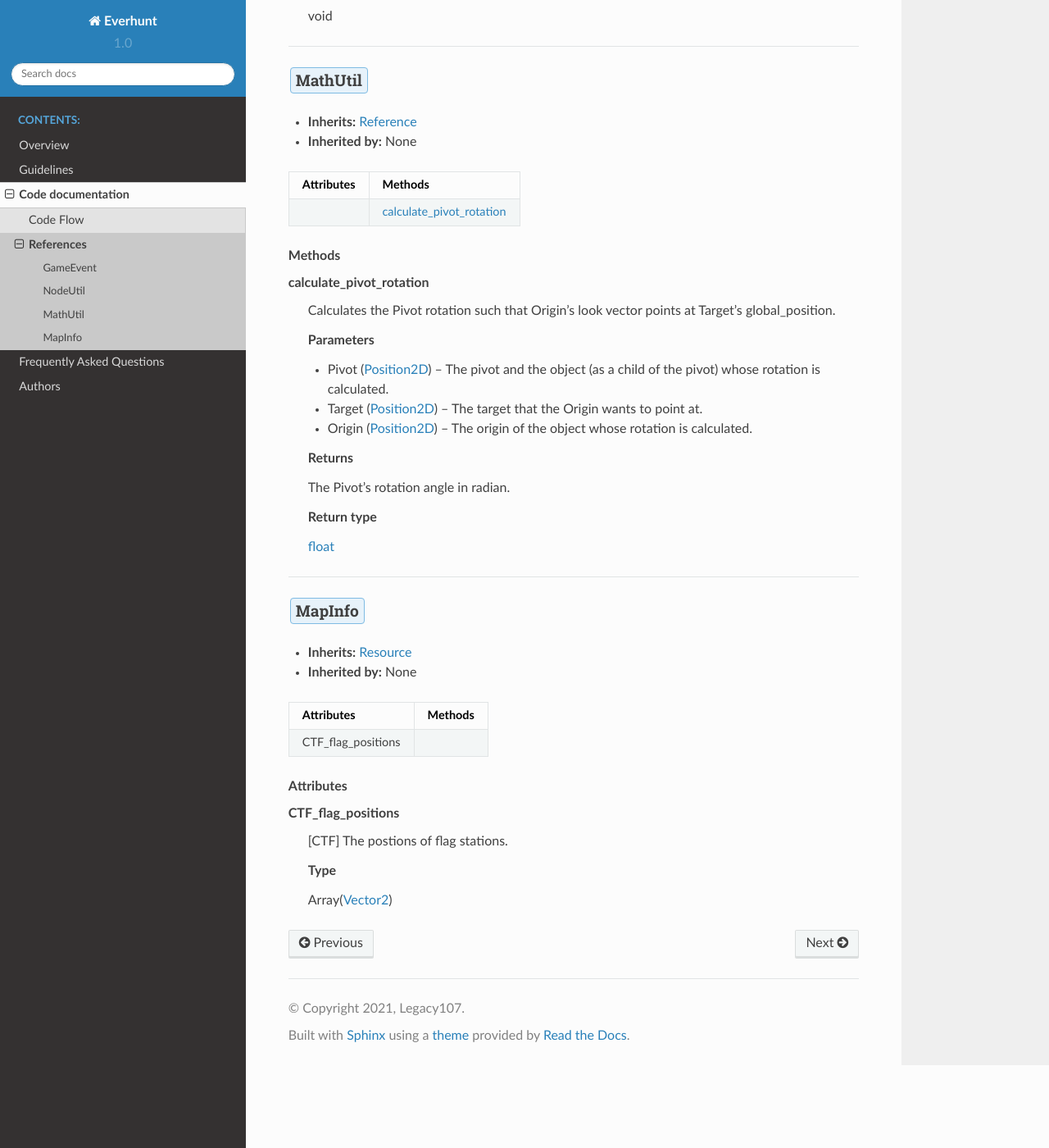
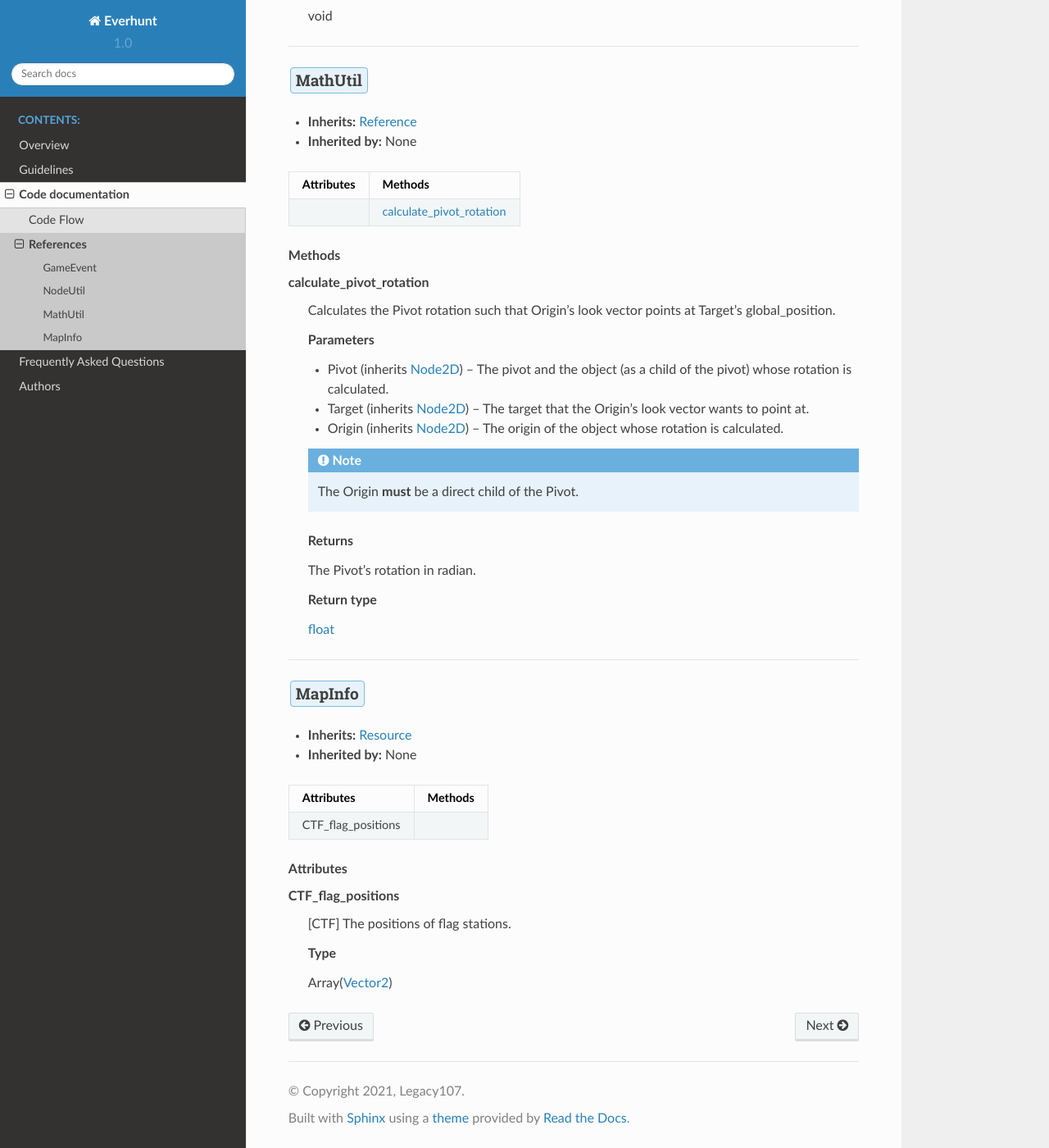
Before and after one commit to Legacy107/Everhunt, a Sphinx documentation site: the page built from docs/references.rst, in a window 1280 px wide and 1400 px high, scrolled down 1967 px. Shown: the whole window at 82% size. Built offline with Sphinx 7.4.7 and the Read the Docs theme 2.0.0, drawn with Linux system fonts in a browser that asks for light colours; some of the changed text lies outside the part shown.

Commit message:
Resolve issues

```diff
--- a/docs/authors.rst
+++ b/docs/authors.rst
@@ -2,5 +2,4 @@ Authors
 -------
 
 * Legacy107
-* sangpham2710
 * LeStolz
--- a/docs/codeDocumentation.rst
+++ b/docs/codeDocumentation.rst
@@ -6,5 +6,5 @@ Code documentation
     :caption: Contents:
     :glob:
 
-    flow*
+    flows*
     references*
--- a/docs/flow.rst
+++ b/docs/flows.rst
@@ -4,6 +4,6 @@ Code Flow
 Game Flow
 ---------
 
-.. image:: .\\images\\gameFLow.jpg
+.. image:: .\\images\\gameFlow.jpg
     :alt: game Flow
     :align: center
--- a/docs/references.rst
+++ b/docs/references.rst
@@ -123,16 +123,20 @@ This class contains global signals that can be emitted and connected by any node
 
             **Parameters**
 
-            - Pivot (`Position2D <https://docs.godotengine.org/en/stable/classes/class_position2d.html>`_) –
+            - Pivot (inherits `Node2D <https://docs.godotengine.org/en/stable/classes/class_node2d.html>`_) –
               The pivot and the object (as a child of the pivot) whose rotation is calculated.
-            - Target (`Position2D <https://docs.godotengine.org/en/stable/classes/class_position2d.html>`_) –
-              The target that the Origin wants to point at.
-            - Origin (`Position2D <https://docs.godotengine.org/en/stable/classes/class_position2d.html>`_) –
+            - Target (inherits `Node2D <https://docs.godotengine.org/en/stable/classes/class_node2d.html>`_) –
+              The target that the Origin's look vector wants to point at.
+            - Origin (inherits `Node2D <https://docs.godotengine.org/en/stable/classes/class_node2d.html>`_) –
               The origin of the object whose rotation is calculated.
+
+            .. note::
+
+              The Origin **must** be a direct child of the Pivot.
 
             **Returns**
 
-            The Pivot's rotation angle in radian.
+            The Pivot's rotation in radian.
 
             **Return type**
 
@@ -159,7 +163,7 @@ This class contains global signals that can be emitted and connected by any node
 
     .. glossary::
         CTF_flag_positions
-            [CTF] The postions of flag stations.
+            [CTF] The positions of flag stations.
 
             **Type**
 
```
Also changed, not shown: other parts of docs/references.rst (+3 -3 lines), docs/guidelines.rst (+5 -5 lines), docs/images/gameFlow.jpg (renamed from docs/images/gameFLow.jpg).
